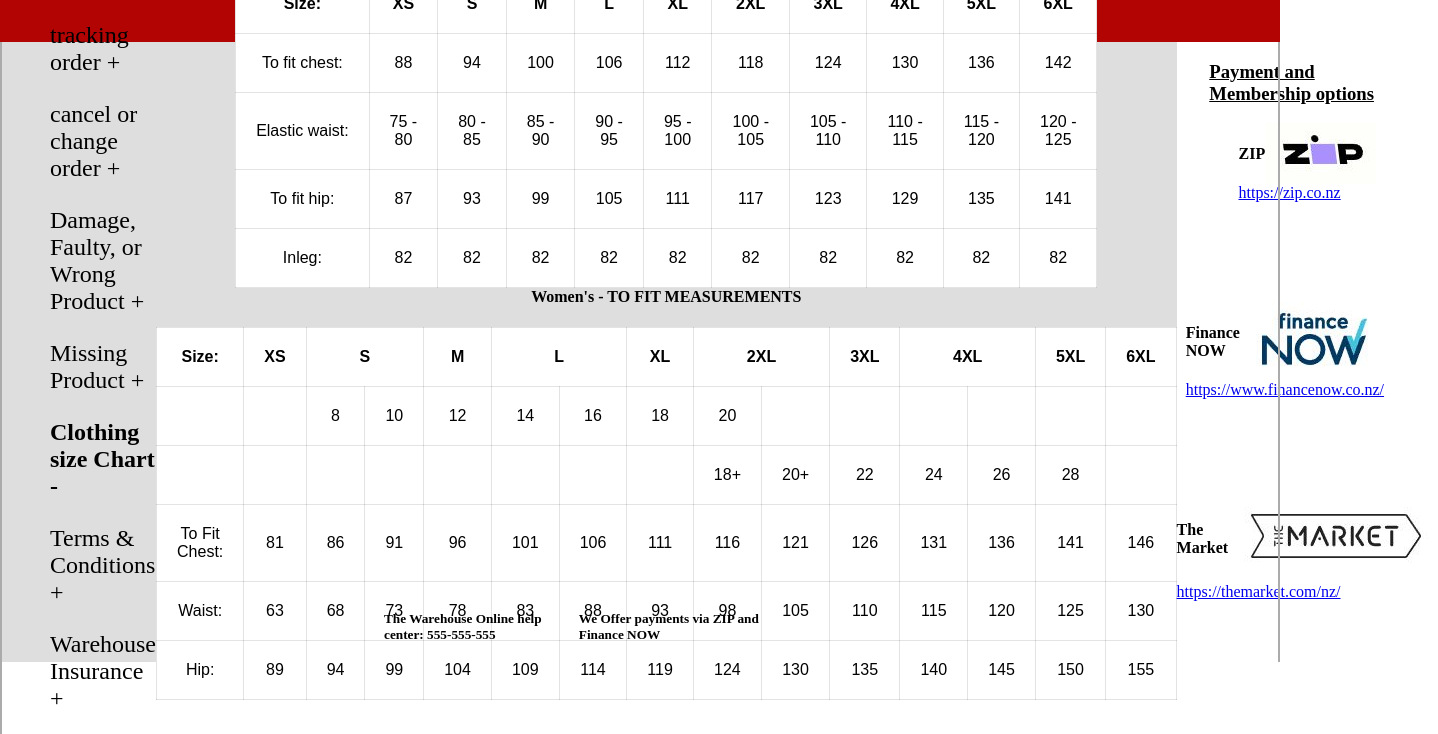
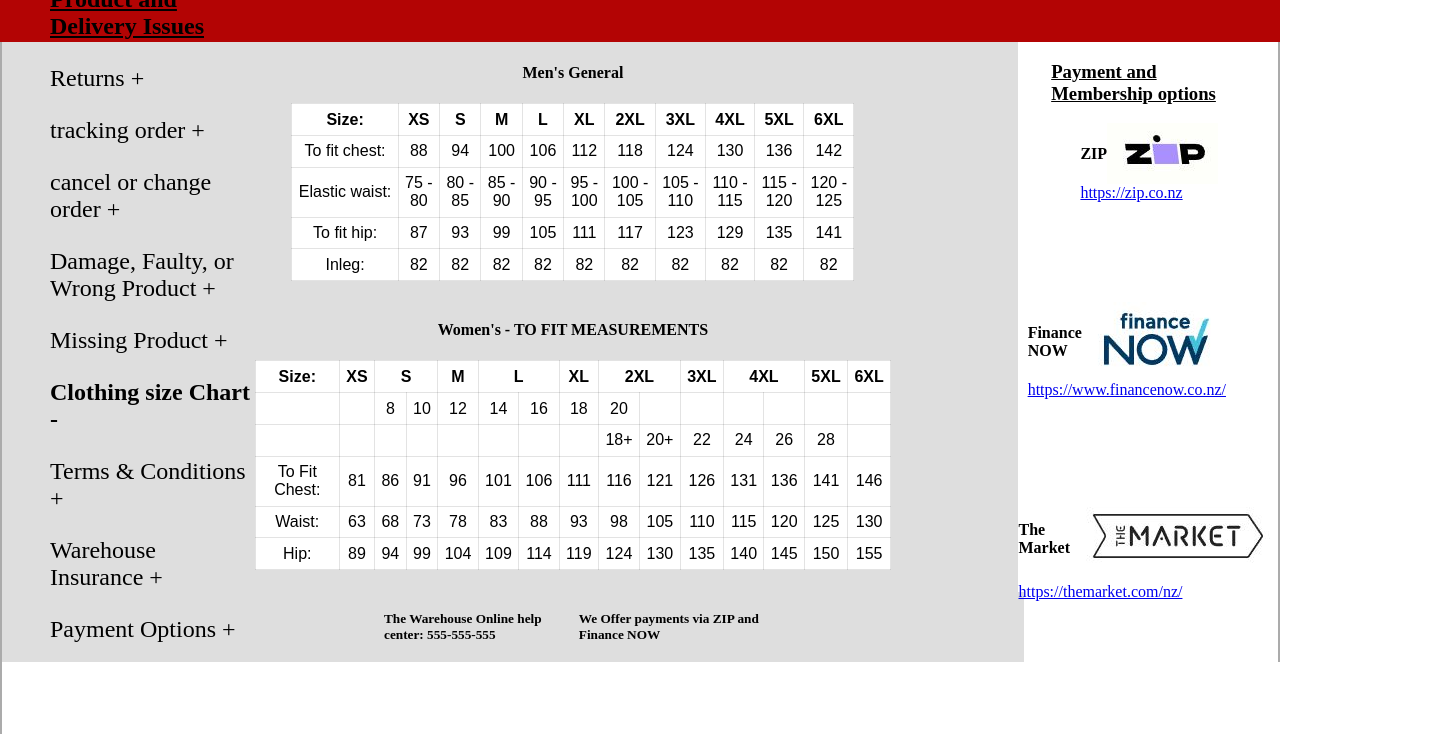
Before and after one commit to poppedkorn/youbee-website, a plain HTML site: page Help.html in a window 1280 px wide. Shown: the part 138-872 px from the top of the page, 1438 px wide, since content can reach past the window. After the commit the page ends 839 px from the top, so only its background shows below. Drawn offline with Linux system fonts and the light colour scheme.

Commit message:
change table cell padding

```diff
--- a/help.css
+++ b/help.css
@@ -20,7 +20,7 @@ ul {
     border: 1px solid rgba(0, 0, 0, 0.11);
     text-align: center;
     border-collapse: collapse;
-    padding: 20px;
+    padding: 0.5vw;
     font-family:Arial, Helvetica, sans-serif;
   }
 
```
